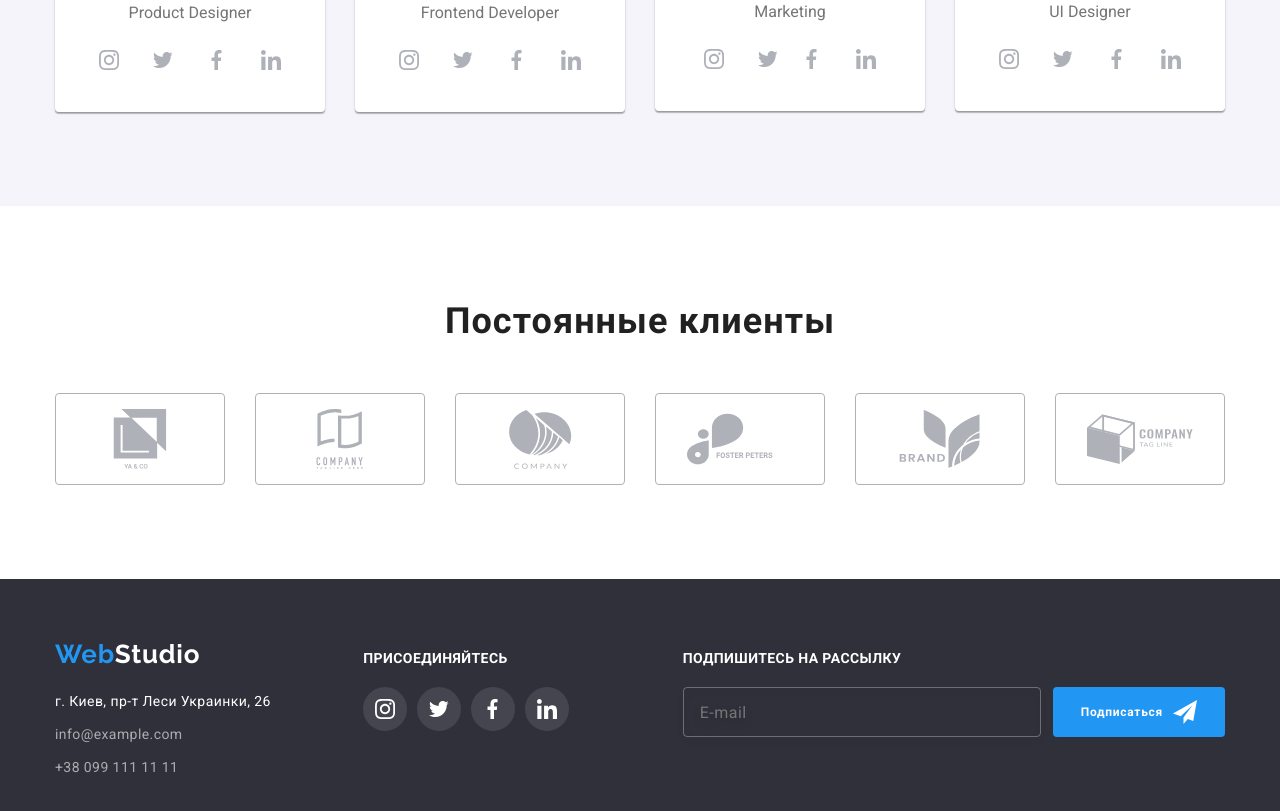
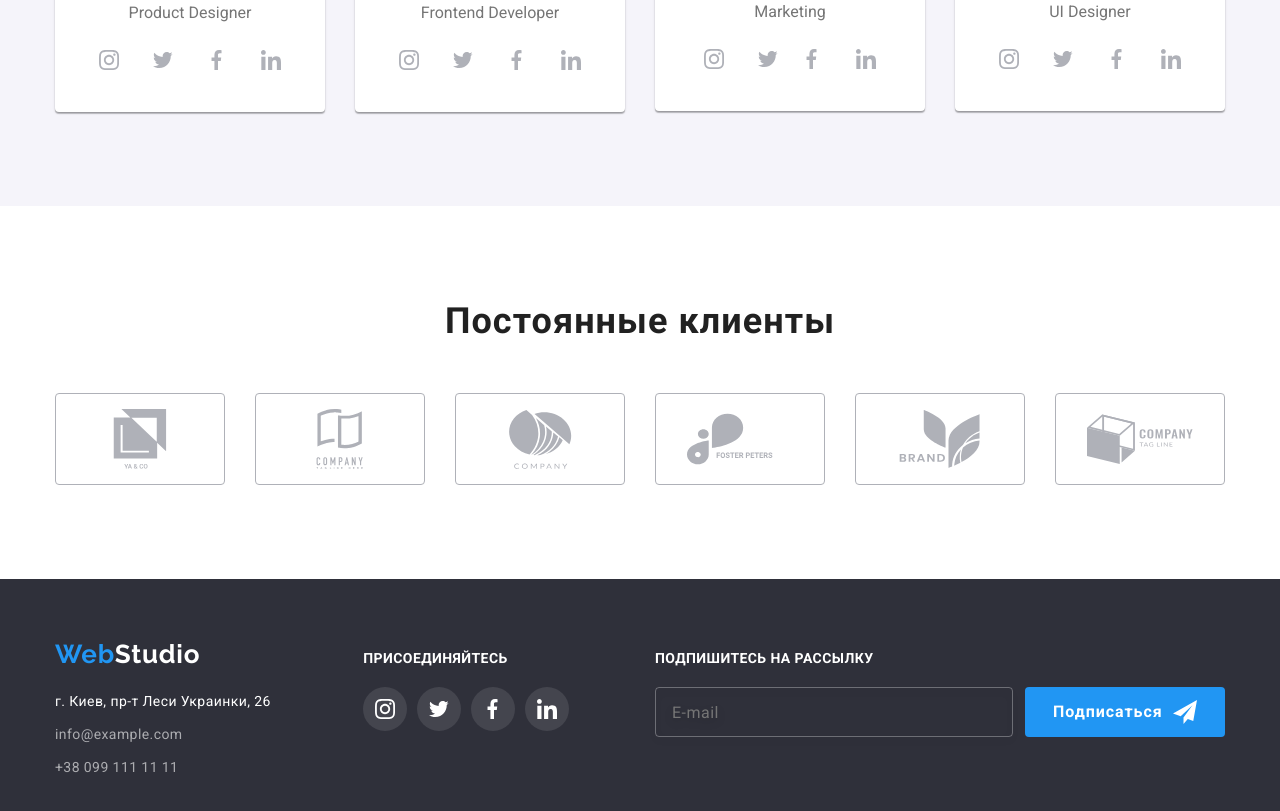
Before and after one commit to natalia-stebel/goit-markup-hw-06, a plain HTML site: page index.html in a window 1280 px wide. Shown: the part 2105-2916 px from the top of the page. Drawn offline with nearby package versions, Linux system fonts and the light colour scheme; files whose address does not match are found by name.

Commit message:
subscribe button sizes

```diff
--- a/css/styles.css
+++ b/css/styles.css
@@ -607,9 +607,11 @@ img {
   border-radius: 4px;
   border: none;
 
-  font-size: 12px;
+  font-size: 16px;
   line-height: 1.9;
   letter-spacing: 0.06em;
+  width: 200px;
+  height: 50px;
 
   overflow: hidden;
 
@@ -947,6 +949,7 @@ img {
   padding: 0px;
   clip: rect(0 0 0 0);
   overflow: hidden;
+  align-items: center;
 }
 
 .policy-checkbox:checked + .policy-box::before {
```
